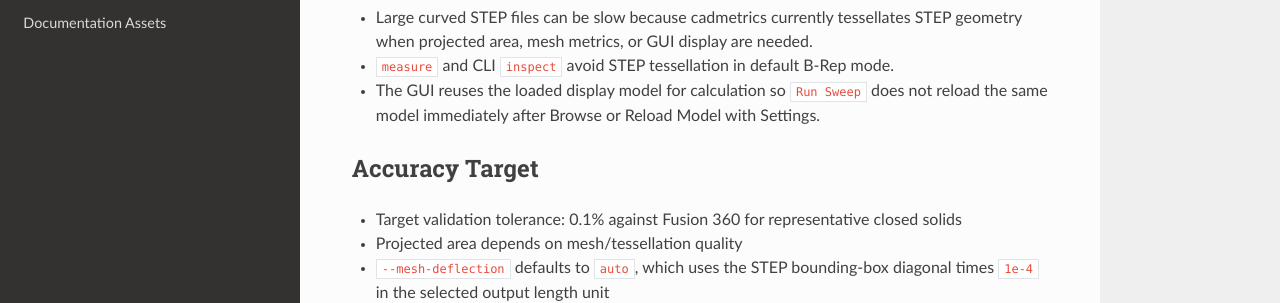
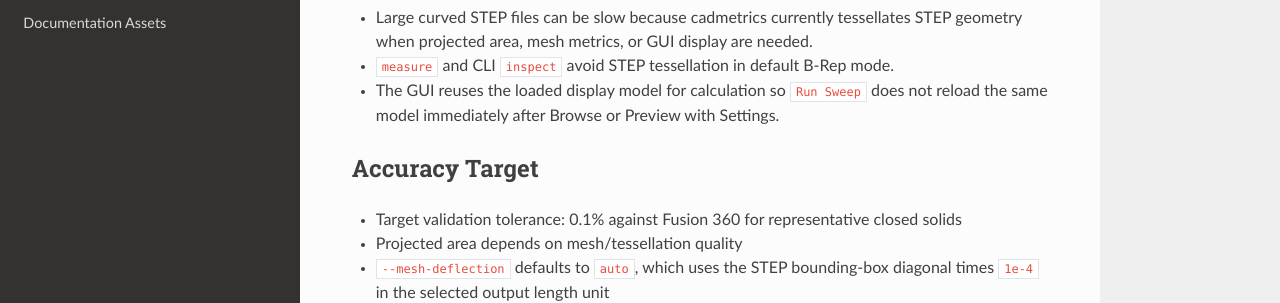
Before and after one commit to pandorobo11/cadmetrics, an MkDocs documentation site: the page built from docs/requirements.md, in a window 1280 px wide and 900 px high, scrolled down 3689 px. Shown: the part 452-755 px from the top of the window. Built offline with MkDocs 1.6.1, drawn with Linux system fonts in a browser that asks for light colours; nearby versions of some CDN libraries.

Commit message:
Use the current Preview with Settings name in docs
Also describe the clipboard copy precision accurately.

Co-Authored-By: Claude Opus 5.5 <noreply@anthropic.com>

```diff
--- a/docs/requirements.md
+++ b/docs/requirements.md
@@ -171,7 +171,7 @@ Advanced settings for single STEP files and same-format multi-file STEP assembli
   when projected area, mesh metrics, or GUI display are needed.
 - `measure` and CLI `inspect` avoid STEP tessellation in default B-Rep mode.
 - The GUI reuses the loaded display model for calculation so `Run Sweep` does not reload the same
-  model immediately after Browse or Reload Model with Settings.
+  model immediately after Browse or Preview with Settings.
 
 ## Accuracy Target
 
```
Also changed, not shown: docs/accuracy.md (+1 -1 lines), 1 other file.
